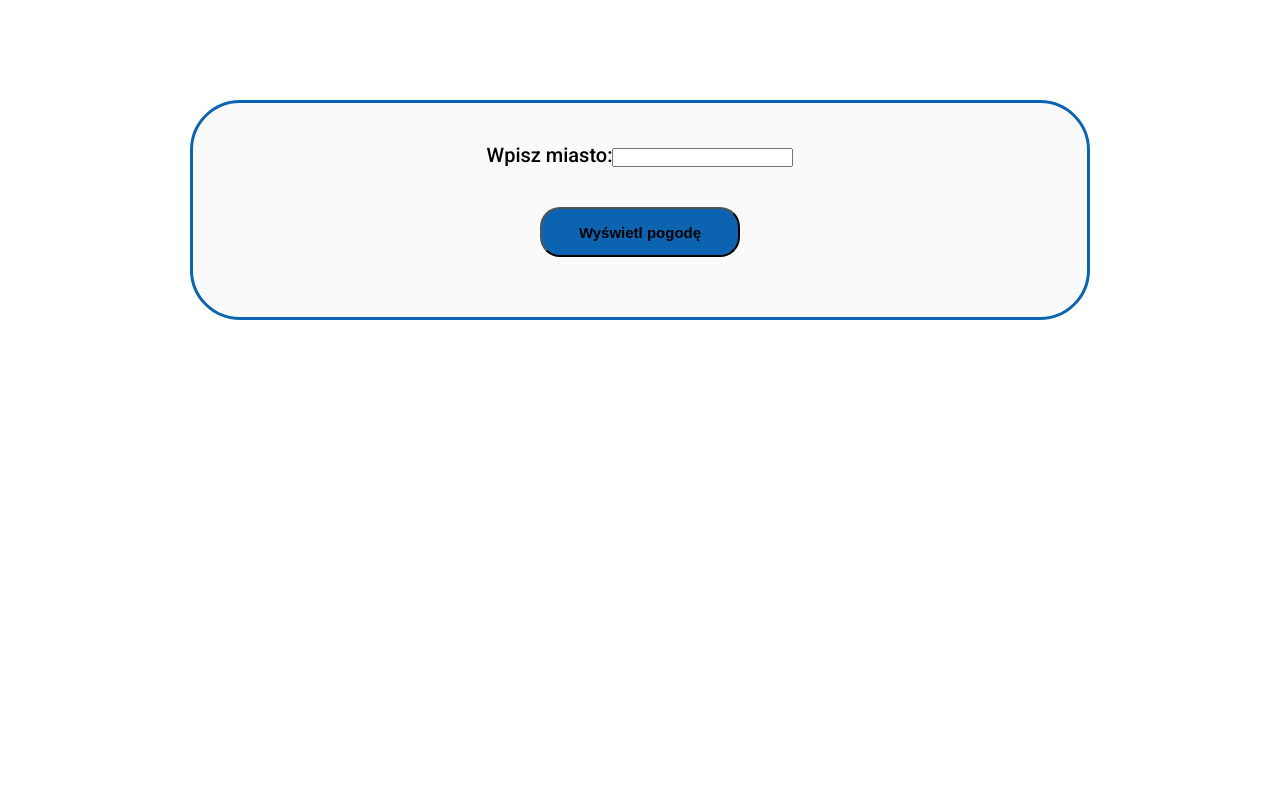
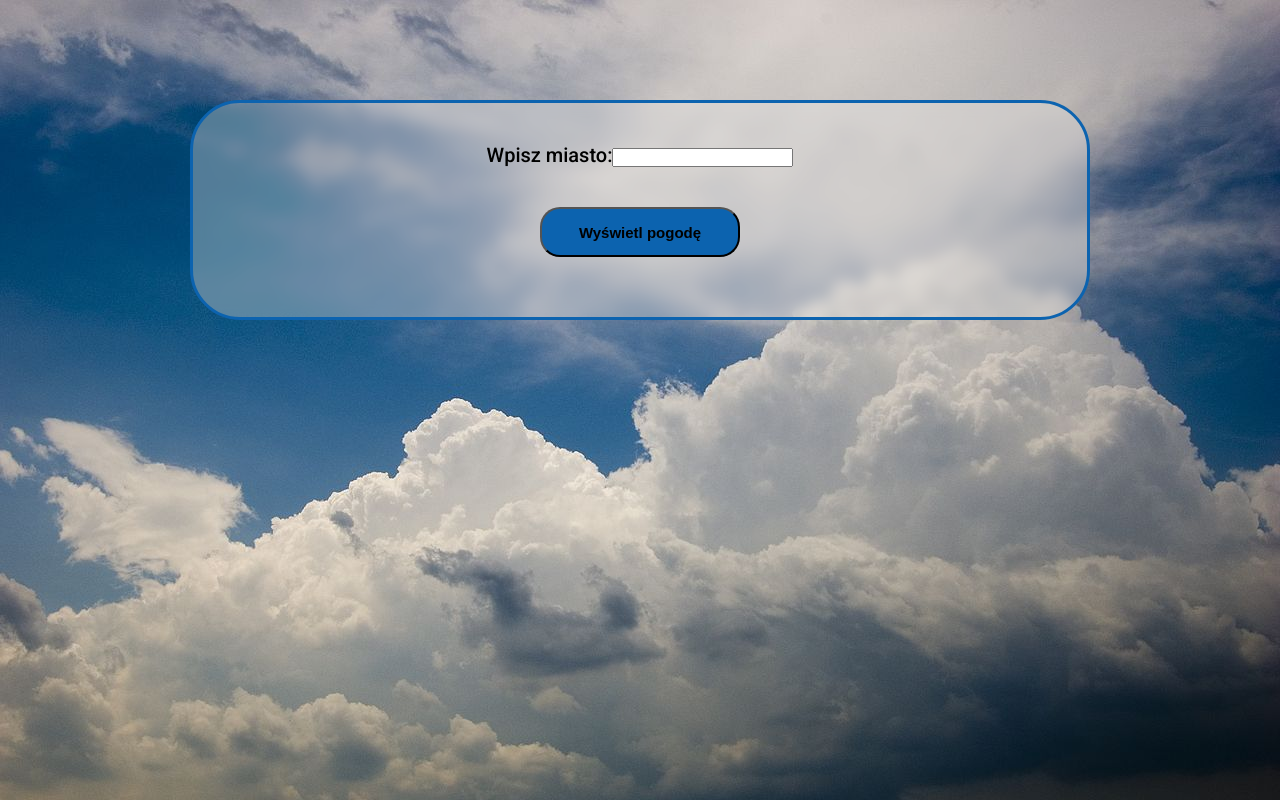
Before and after one commit to Krzyman134/weatherApps, a plain HTML site: page index.html in a window 1280 px wide. Drawn offline with nearby package versions, Linux system fonts and the light colour scheme; files that its build step writes are made by us from their sources.

Commit message:
Update _resets.scss

```diff
--- a/scss/_resets.scss
+++ b/scss/_resets.scss
@@ -6,7 +6,7 @@
 
 body{
     //font-family: 'Abril Fatface', cursive;
-    background-image: url(./images/background.jpg);
+    background-image: url(/images/background.jpg);
     background-size: cover;
     font-size: 50px;
 }
```
